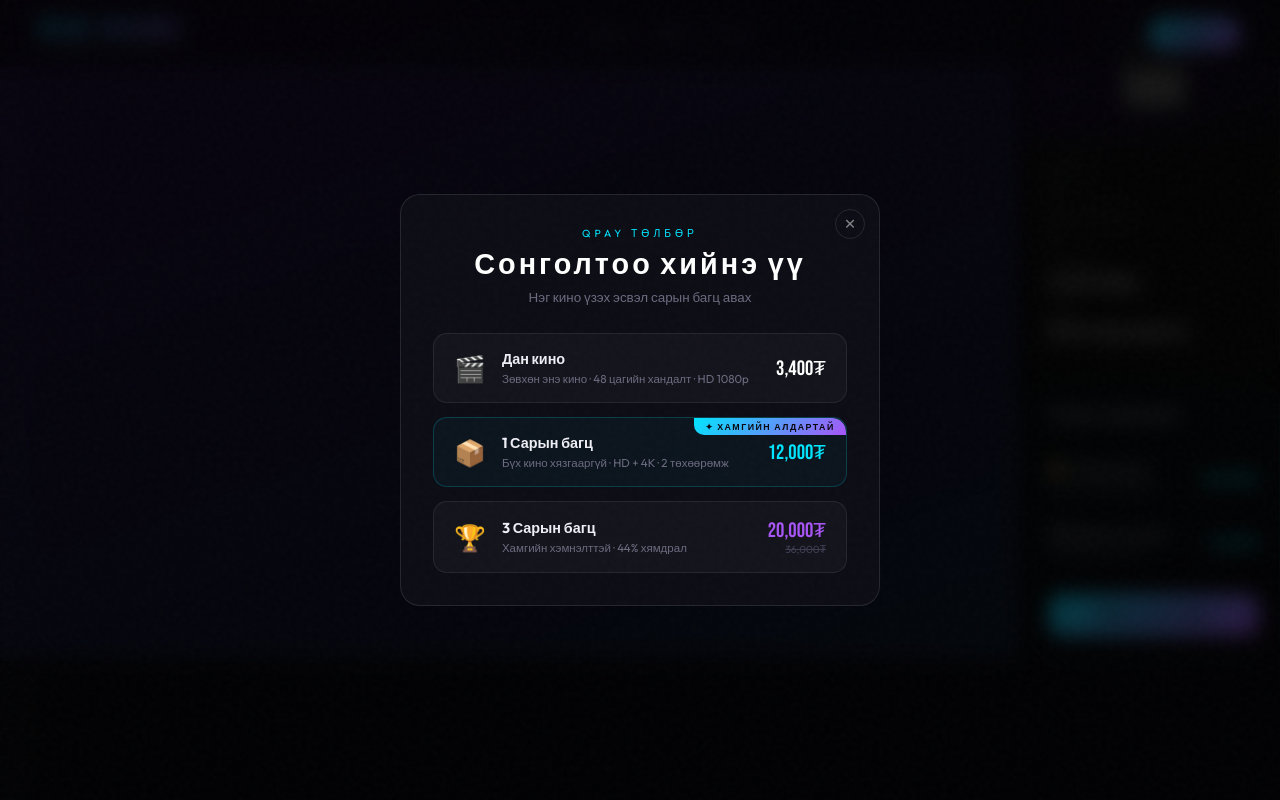
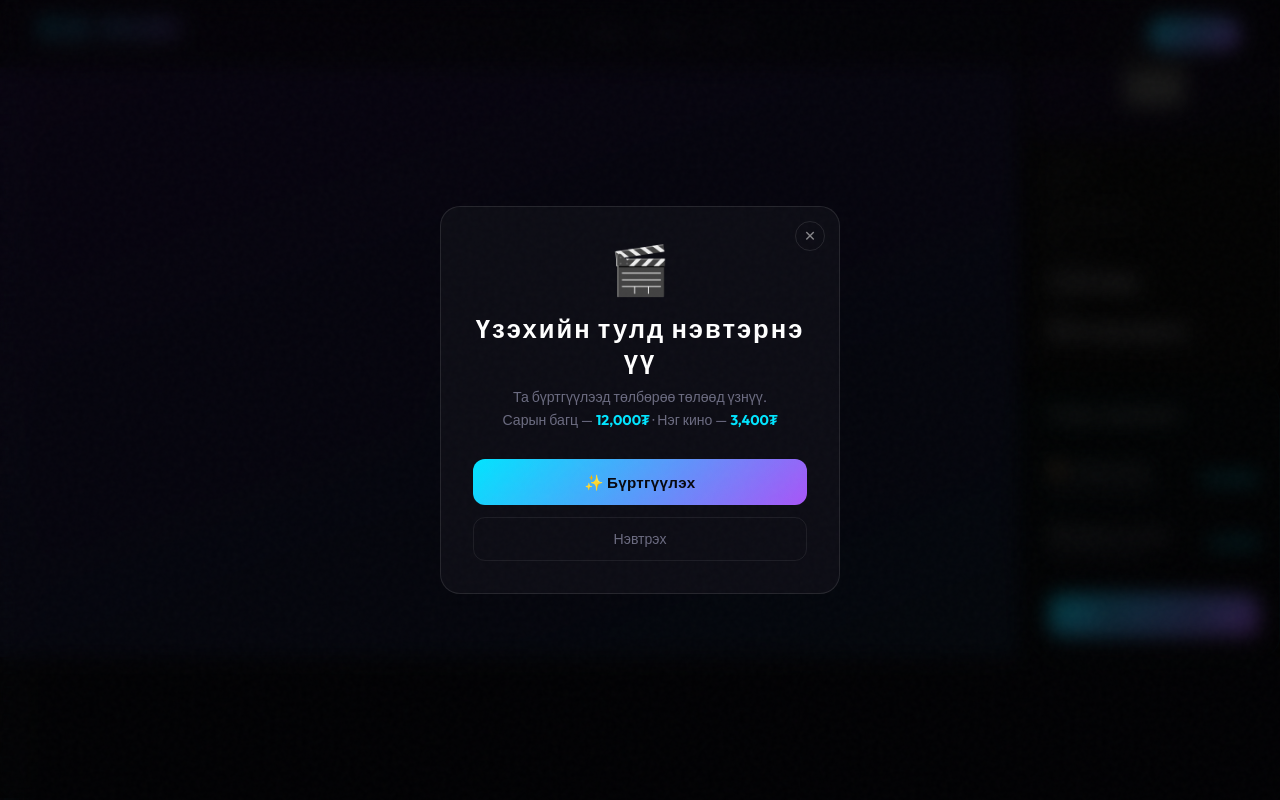
Before and after one commit to sanchirjaw/NewDrama, a website: page movie.html in a window 1280 px wide. Both pictures are taken after a click on the button "QPay-ээр төлөх". Shown: the top 800 px of the page. Drawn offline with nearby package versions, Linux system fonts and the light colour scheme; no server answers.

Commit message:
Show register nudge modal for unauthenticated users instead of paywall

```diff
--- a/movie.html
+++ b/movie.html
@@ -364,6 +364,20 @@ bunny-iframe { width:100%; height:100%; border:none; display:block; }
 </footer>
 
 <!-- Choice Modal -->
+<!-- Register nudge modal (бүртгүүлээгүй хэрэглэгч) -->
+<div class="modal-ov" id="registerModal" onclick="if(event.target===this)closeRegisterModal()">
+  <div class="modal-bx" style="max-width:400px;text-align:center;">
+    <button class="modal-x" onclick="closeRegisterModal()">✕</button>
+    <div style="font-size:3rem;margin-bottom:1rem;">🎬</div>
+    <h3 style="font-family:'Bebas Neue',sans-serif;font-size:1.6rem;letter-spacing:2px;color:#fff;margin-bottom:.6rem;">Үзэхийн тулд нэвтэрнэ үү</h3>
+    <p style="color:var(--text-dim);font-size:.88rem;line-height:1.6;margin-bottom:1.75rem;">Та бүртгүүлээд төлбөрөө төлөөд үзнүү.<br>Сарын багц — <strong style="color:var(--cyan);">12,000₮</strong> · Нэг кино — <strong style="color:var(--cyan);">3,400₮</strong></p>
+    <div style="display:flex;flex-direction:column;gap:.75rem;">
+      <a href="login.html?r=register" class="btn-primary" style="justify-content:center;padding:.85rem;font-size:.95rem;border-radius:12px;text-decoration:none;">✨ Бүртгүүлэх</a>
+      <a href="login.html" style="display:block;padding:.75rem;border:1px solid var(--border);border-radius:12px;color:var(--text-dim);font-size:.88rem;text-decoration:none;transition:border-color .2s;" onmouseover="this.style.borderColor='rgba(0,229,255,.3)'" onmouseout="this.style.borderColor='var(--border)'">Нэвтрэх</a>
+    </div>
+  </div>
+</div>
+
 <div class="modal-ov" id="choiceModal" onclick="if(event.target===this)closeChoiceModal()">
   <div class="modal-bx" style="max-width:480px;">
     <button class="modal-x" onclick="closeChoiceModal()">✕</button>
@@ -870,6 +884,8 @@ function tryPlay() {
   if (!_authReady) return;
   if (subscribed) { _loadVideo(true); return; }
   if (_movieFree) { _loadVideo(false); return; }
+  // Нэвтрээгүй хэрэглэгч → бүртгүүлэх санал
+  if (!currentUser) { openRegisterModal(); return; }
   // Trailer байвал main player-т харуулна
   if (_trailerVideoId) { _loadTrailerVideo(); return; }
   // Trailer байхгүй → шууд сонголтын modal нээнэ (paywall overlay харуулахгүй)
@@ -953,7 +969,13 @@ function _loadVideo(useProxy = true) {
   if (_movieId) fetch(`/api/movies/${_movieId}/view`, { method: 'POST' }).catch(() => {});
 }
 
+function openRegisterModal() {
+  document.getElementById('registerModal').classList.add('show');
+}
+function closeRegisterModal() { document.getElementById('registerModal').classList.remove('show'); }
+
 function openChoiceModal() {
+  if (!currentUser) { openRegisterModal(); return; }
   document.getElementById('choiceModal').classList.add('show');
   document.getElementById('qpayModal').classList.remove('show');
 }
```
Also changed, not shown: login.html (+5 -0 lines).
